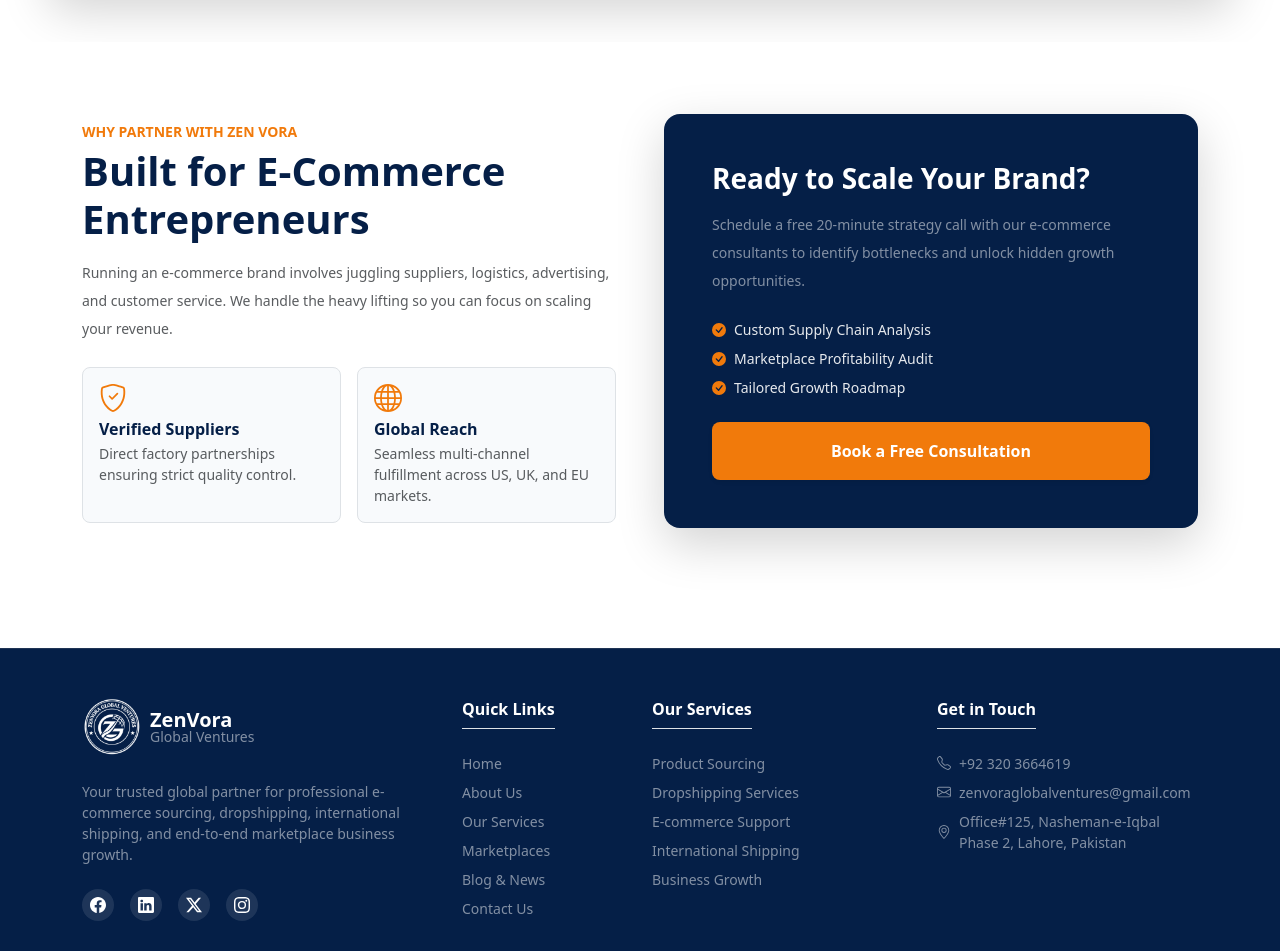
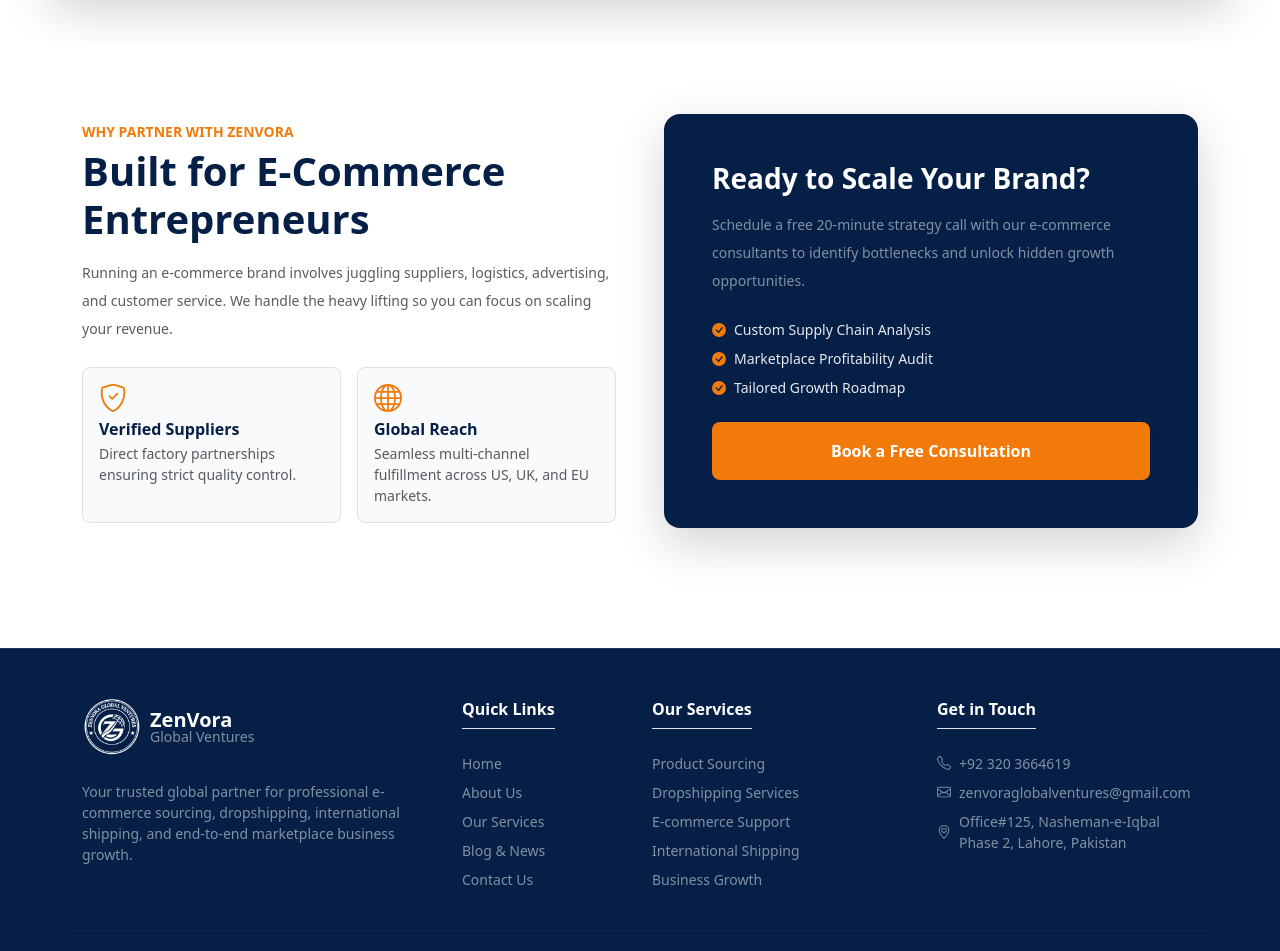
Before and after one commit to deeveloperX/zen-vora-global, a React (Vite) app in the folder frontend/: page / in a window 1280 px wide. Shown: the part 1840-2791 px from the top of the page. Built offline with nearby package versions, Linux system fonts and the light colour scheme.

Commit message:
fix: update broken links and minor changes
- fix: update broken links and minor changes

```diff
--- a/frontend/src/App.css
+++ b/frontend/src/App.css
@@ -126,6 +126,7 @@
 /* Feature Card Hover Effect */
 .feature-card {
   transition: transform 0.2s ease, box-shadow 0.2s ease, border-color 0.2s ease;
+  cursor: pointer;
 }
 
 .feature-card:hover {
--- a/frontend/src/Components/AboutSection.jsx
+++ b/frontend/src/Components/AboutSection.jsx
@@ -156,8 +156,8 @@
 
             {/* CTA Button */}
             <Link
-              to={`/hello`}
-              className="btn rounded-pill px-4 py-2 fw-semibold text-white shadow-sm d-inline-flex align-items-center gap-2 bg-myPrimary"
+              to={`/services`}
+              className="btn btn-outline-myPrimary rounded-pill px-4 py-2 fw-semibold d-inline-flex align-items-center gap-2"
               style={{ borderColor: "#0d1b2a" }}
             >
               Discover Our Story <FaArrowRightLong />
--- a/frontend/src/Components/Footer.jsx
+++ b/frontend/src/Components/Footer.jsx
@@ -38,7 +38,7 @@
               business growth.
             </p>
             {/* Social Icons */}
-            <div className="d-flex align-items-center gap-3">
+            {/* <div className="d-flex align-items-center gap-3">
               <a
                 href="#facebook"
                 className="social-icon-link text-white bg-white bg-opacity-10 rounded-circle d-flex align-items-center justify-content-center p-2"
@@ -63,7 +63,7 @@
               >
                 <BsInstagram size={16} />
               </a>
-            </div>
+            </div> */}
           </div>
 
           {/* Column 2: Quick Links */}
@@ -74,7 +74,7 @@
             <ul className="list-unstyled d-flex flex-column gap-2 small">
               <li>
                 <Link
-                  to={`/home`}
+                  to={`/`}
                   className="text-white-50 text-decoration-none footer-link"
                 >
                   Home
@@ -96,14 +96,15 @@
                   Our Services
                 </Link>
               </li>
-              <li>
+              {/* <li>
+
                 <Link
                   to={`/marketplaces`}
                   className="text-white-50 text-decoration-none footer-link"
                 >
                   Marketplaces
                 </Link>
-              </li>
+              </li> */}
               <li>
                 <Link
                   to={`/blogs`}
--- a/frontend/src/Components/Services.jsx
+++ b/frontend/src/Components/Services.jsx
@@ -23,7 +23,7 @@
 
             return (
               <div key={service.id} className="col-12 col-sm-6 col-md-4 col-lg" style={{ minWidth: '220px' }}>
-                <div className="card h-100 border-0 rounded-4 shadow-sm bg-white overflow-hidden d-flex flex-column">
+                <div className="card feature-card h-100 border-0 rounded-4 shadow-sm bg-white overflow-hidden d-flex flex-column">
 
                   {/* Image Container */}
                   <div style={{ height: '140px', overflow: 'hidden' }}>
--- a/frontend/src/Components/WhyPartner.jsx
+++ b/frontend/src/Components/WhyPartner.jsx
@@ -8,7 +8,7 @@
           <div className="row align-items-center g-5">
 
             <div className="col-12 col-lg-6">
-              <span className="text-mySecondary fw-semibold text-uppercase small tracking-wide">Why Partner With Zen Vora</span>
+              <span className="text-mySecondary fw-semibold text-uppercase small tracking-wide">Why Partner With ZenVora</span>
               <h2 className="fw-bold text-myPrimary display-6 mt-1 mb-3">Built for E-Commerce Entrepreneurs</h2>
               <p className="text-muted mb-4 small lh-lg">
                 Running an e-commerce brand involves juggling suppliers, logistics, advertising, and customer service. We handle the heavy lifting so you can focus on scaling your revenue.
```
